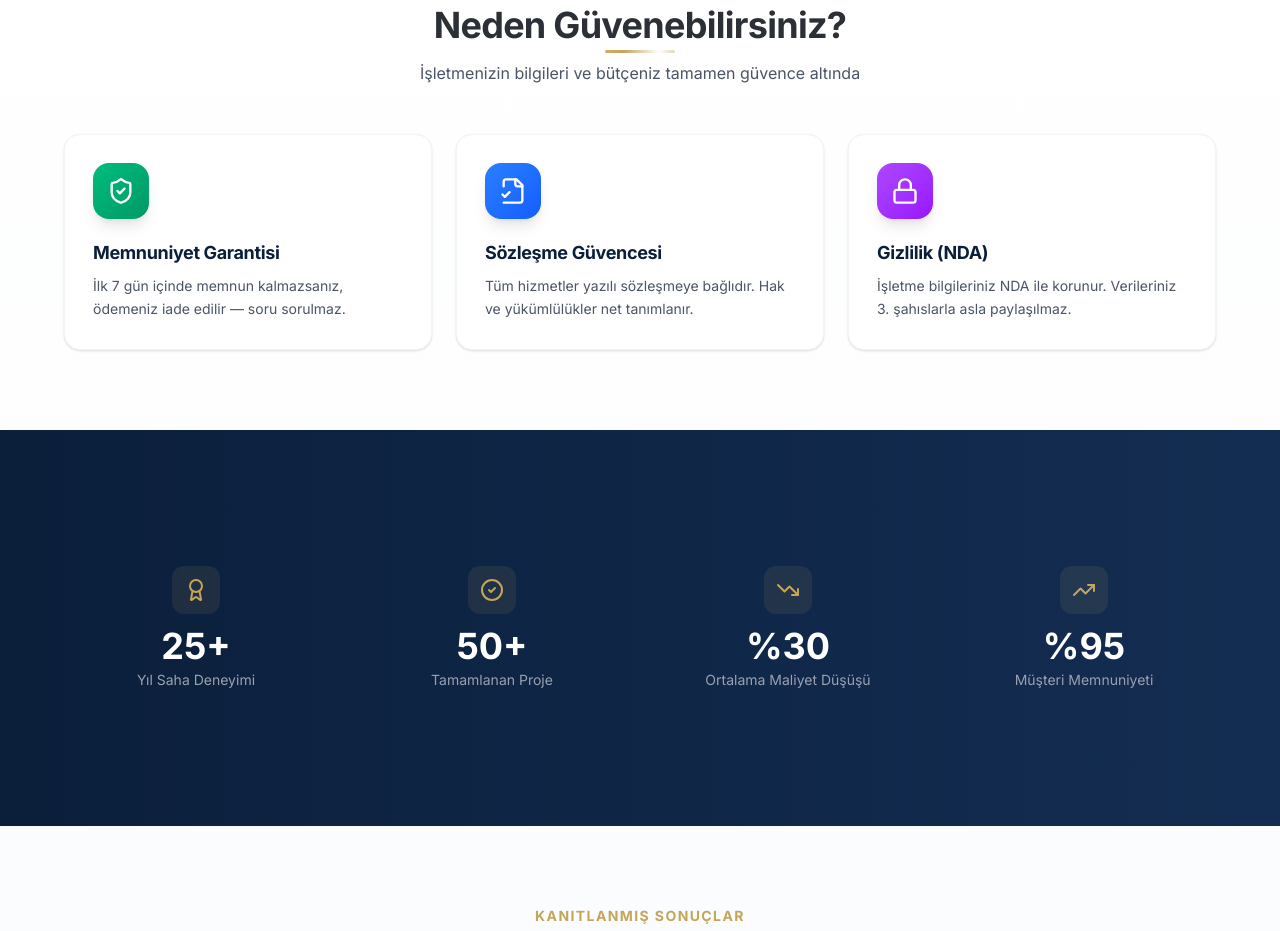
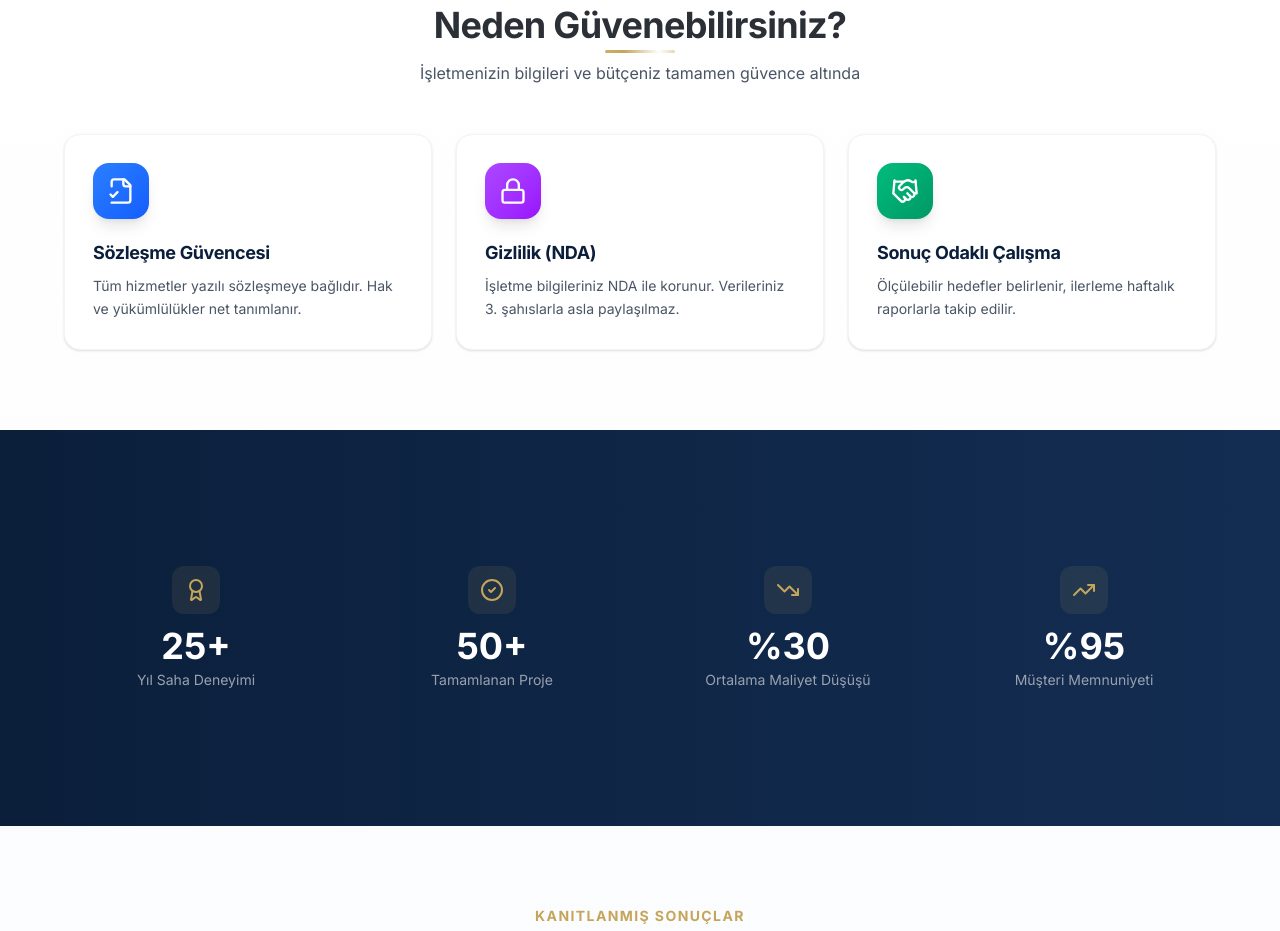
Before and after one commit to giftlife20-design/arslanops-web, a Next.js app in the folder frontend/: page / in a window 1280 px wide. Shown: the part 6860-7791 px from the top of the page. Built offline with nearby package versions, Linux system fonts and the light colour scheme; no server answers.

Commit message:
Remove satisfaction guarantee card, replace with result-oriented work badge

```diff
--- a/frontend/components/TrustSection.tsx
+++ b/frontend/components/TrustSection.tsx
@@ -10,12 +10,6 @@ import {
 /* ── 1 · Garanti Rozetleri ── */
 const GUARANTEES = [
     {
-        icon: ShieldCheck,
-        title: 'Memnuniyet Garantisi',
-        desc: 'İlk 7 gün içinde memnun kalmazsanız, ödemeniz iade edilir — soru sorulmaz.',
-        color: 'from-emerald-500 to-emerald-600',
-    },
-    {
         icon: FileCheck2,
         title: 'Sözleşme Güvencesi',
         desc: 'Tüm hizmetler yazılı sözleşmeye bağlıdır. Hak ve yükümlülükler net tanımlanır.',
@@ -26,6 +20,12 @@ const GUARANTEES = [
         title: 'Gizlilik (NDA)',
         desc: 'İşletme bilgileriniz NDA ile korunur. Verileriniz 3. şahıslarla asla paylaşılmaz.',
         color: 'from-purple-500 to-purple-600',
+    },
+    {
+        icon: Handshake,
+        title: 'Sonuç Odaklı Çalışma',
+        desc: 'Ölçülebilir hedefler belirlenir, ilerleme haftalık raporlarla takip edilir.',
+        color: 'from-emerald-500 to-emerald-600',
     },
 ];
 
```
